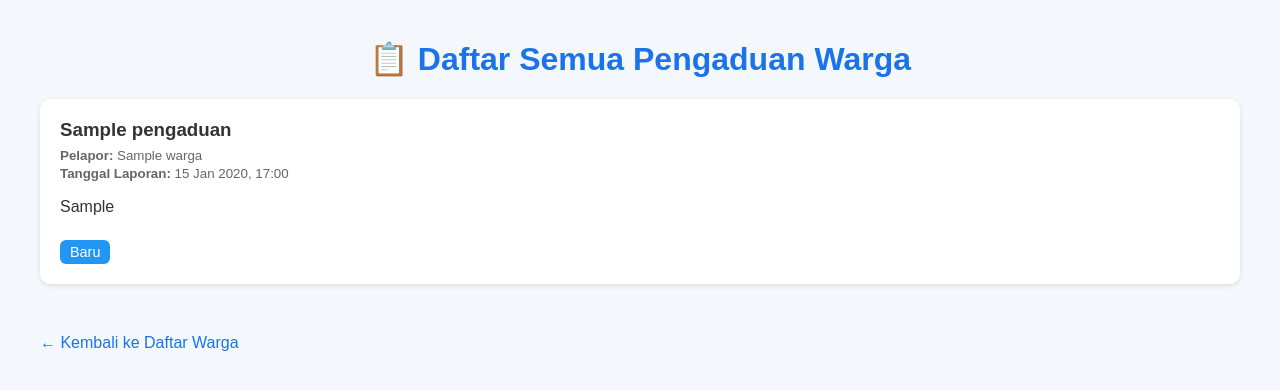
After one commit to ANDREASDEKEMEMAN/data_kelurahan, a Django app: page /warga/pengaduan/ in a window 1280 px wide. The commit adds this page. Shown: the top 390 px of the page. Run offline with Django 4.2, Linux system fonts and the light colour scheme; tables that the repository leaves empty hold one stand-in row (values such as "Sample post").

Commit message:
Tugas Modul 2: Pembuatan Aplikasi Data Kelurahan berbasis Django
Deskripsi:
Proyek ini merupakan implementasi Modul 2 mata kuliah Pemrograman Web Lanjut menggunakan framework Django.
Aplikasi menampilkan data warga beserta daftar pengaduan yang dibuat oleh masing-masing warga.

Fitur Utama:
- CRUD Data Warga (NIK, nama lengkap, alamat, telepon, tanggal registrasi)
- Relasi One-to-Many antara Warga dan Pengaduan
- Tampilan detail warga yang memuat daftar pengaduan
- Template pengaduan_list untuk menampilkan semua pengaduan
- Integrasi dengan SQLite sebagai basis data

Struktur Aplikasi:
- Aplikasi utama: warga
- Model: Warga dan Pengaduan
- Template: warga_list.html, warga_detail.html, pengaduan_list.html
- Views: class-based view untuk daftar dan detail data

Catatan:
Dibuat sebagai bagian dari penyelesaian tugas Modul 2 oleh
Andre (ANDREASDEKEMEMAN) di GitHub.

```diff
--- a/warga/models.py
+++ b/warga/models.py
@@ -9,3 +9,17 @@ class Warga(models.Model):
 
     def __str__(self):
         return self.nama_lengkap
+
+
+class Pengaduan(models.Model):
+    pelapor = models.ForeignKey(Warga, on_delete=models.CASCADE, related_name='pengaduan')
+    judul = models.CharField(max_length=200)
+    deskripsi = models.TextField()
+    status = models.CharField(max_length=20, choices=[
+        ('baru', 'Baru'),
+        ('proses', 'Sedang Diproses'),
+        ('selesai', 'Selesai')
+    ], default='baru')
+
+    def __str__(self):
+        return f"{self.judul} - {self.pelapor.nama_lengkap}"
--- /dev/null
+++ b/warga/templates/warga/pengaduan_list.html
@@ -0,0 +1,79 @@
+<!DOCTYPE html>
+<html lang="id">
+<head>
+    <meta charset="UTF-8">
+    <title>Daftar Pengaduan Warga</title>
+    <style>
+        body {
+            font-family: Arial, sans-serif;
+            margin: 40px;
+            background-color: #f4f7fc;
+            color: #333;
+        }
+
+        h1 {
+            color: #1a73e8;
+            text-align: center;
+        }
+
+        .pengaduan-card {
+            background-color: #fff;
+            border-radius: 10px;
+            box-shadow: 0 2px 5px rgba(0,0,0,0.1);
+            padding: 20px;
+            margin-bottom: 20px;
+        }
+
+        .pengaduan-card h3 {
+            margin: 0 0 5px 0;
+            color: #333;
+        }
+
+        .pengaduan-card small {
+            color: #666;
+        }
+
+        .status {
+            display: inline-block;
+            padding: 4px 10px;
+            border-radius: 6px;
+            color: white;
+            font-size: 0.9em;
+            margin-top: 8px;
+        }
+
+        .status.baru { background-color: #2196f3; }
+        .status.proses { background-color: #ff9800; }
+        .status.selesai { background-color: #4caf50; }
+
+        .back-link {
+            display: inline-block;
+            margin-top: 30px;
+            text-decoration: none;
+            color: #1a73e8;
+        }
+        .back-link:hover {
+            text-decoration: underline;
+        }
+    </style>
+</head>
+<body>
+
+    <h1>📋 Daftar Semua Pengaduan Warga</h1>
+
+    {% for aduan in pengaduan_list %}
+        <div class="pengaduan-card">
+            <h3>{{ aduan.judul }}</h3>
+            <small><strong>Pelapor:</strong> {{ aduan.pelapor.nama_lengkap }}</small><br>
+            <small><strong>Tanggal Laporan:</strong> {{ aduan.pelapor.tanggal_registrasi|date:"d M Y, H:i" }}</small>
+            <p>{{ aduan.deskripsi }}</p>
+            <span class="status {{ aduan.status }}">{{ aduan.get_status_display }}</span>
+        </div>
+    {% empty %}
+        <p>Tidak ada pengaduan yang tercatat.</p>
+    {% endfor %}
+
+    <a href="{% url 'warga_list' %}" class="back-link">← Kembali ke Daftar Warga</a>
+
+</body>
+</html>
--- a/warga/urls.py
+++ b/warga/urls.py
@@ -1,7 +1,9 @@
 from django.urls import path
-from .views import WargaListView, WargaDetailView
+from .views import WargaListView, WargaDetailView, WargaCreateView, PengaduanListView
 
 urlpatterns = [
-    path('', WargaListView.as_view(), name='warga-list'),
-    path('<int:pk>/', WargaDetailView.as_view(), name='warga-detail'),
+    path('', WargaListView.as_view(), name='warga_list'),
+    path('<int:pk>/', WargaDetailView.as_view(), name='warga_detail'),
+    path('tambah/', WargaCreateView.as_view(), name='warga_tambah'),
+    path('pengaduan/', PengaduanListView.as_view(), name='pengaduan_list'),
 ]
--- a/warga/views.py
+++ b/warga/views.py
@@ -1,8 +1,26 @@
-from django.views.generic import ListView, DetailView
-from .models import Warga
+from django.views.generic import ListView, DetailView, CreateView
+from django.urls import reverse_lazy
+from .models import Warga, Pengaduan
 
+# ======== WARGA ========
 class WargaListView(ListView):
     model = Warga
+    template_name = 'warga/warga_list.html'
+    context_object_name = 'warga_list'
+
+class WargaCreateView(CreateView):
+    model = Warga
+    template_name = 'warga/warga_form.html'
+    fields = ['nik', 'nama_lengkap', 'alamat', 'no_telepon']
+    success_url = reverse_lazy('warga_list')
 
 class WargaDetailView(DetailView):
     model = Warga
+    template_name = 'warga/warga_detail.html'
+    context_object_name = 'warga'
+
+# ======== PENGADUAN ========
+class PengaduanListView(ListView):
+    model = Pengaduan
+    template_name = 'warga/pengaduan_list.html'
+    context_object_name = 'pengaduan_list'
```
Also changed, not shown: warga/templates/warga/warga_detail.html (+25 -8 lines), warga/templates/warga/warga_form.html (added, +12 -0 lines), README.md (added), db.sqlite3 (added), warga/migrations/0001_initial.py (added), warga/migrations/__init__.py (added).
